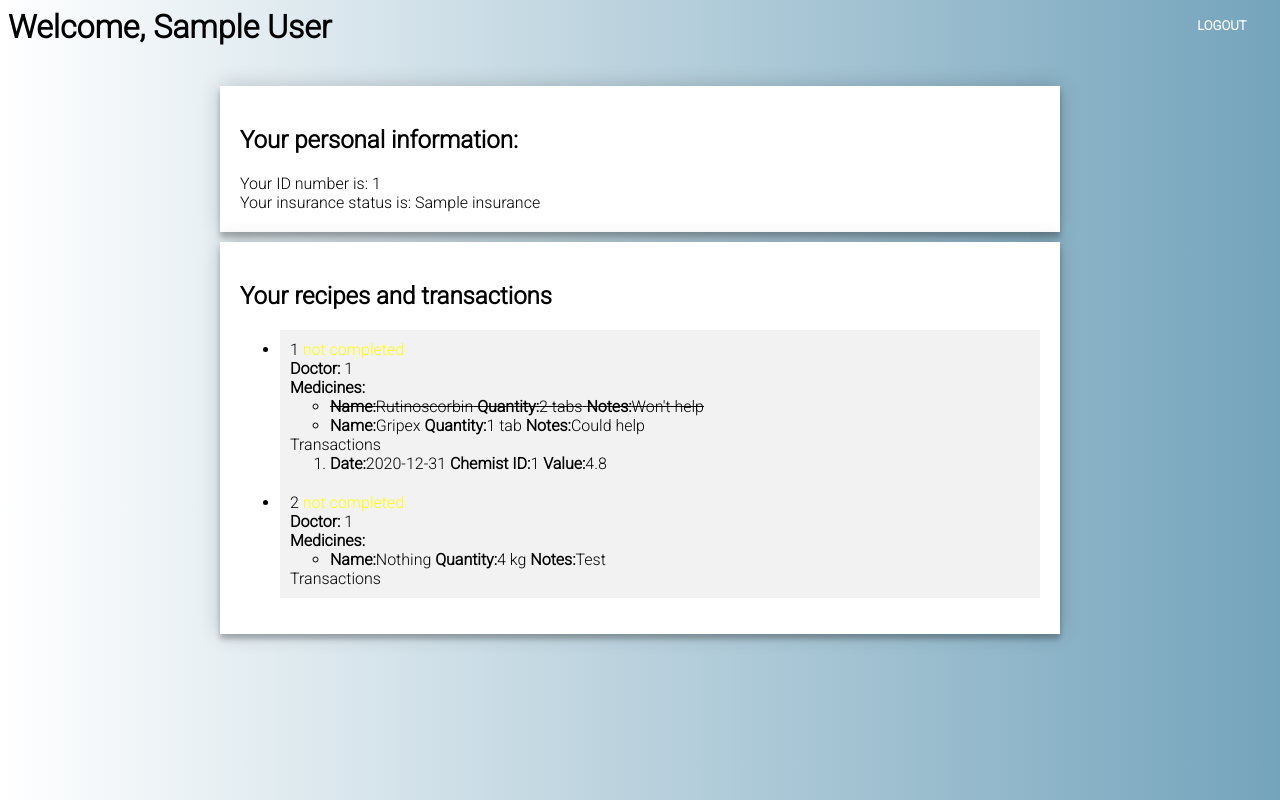
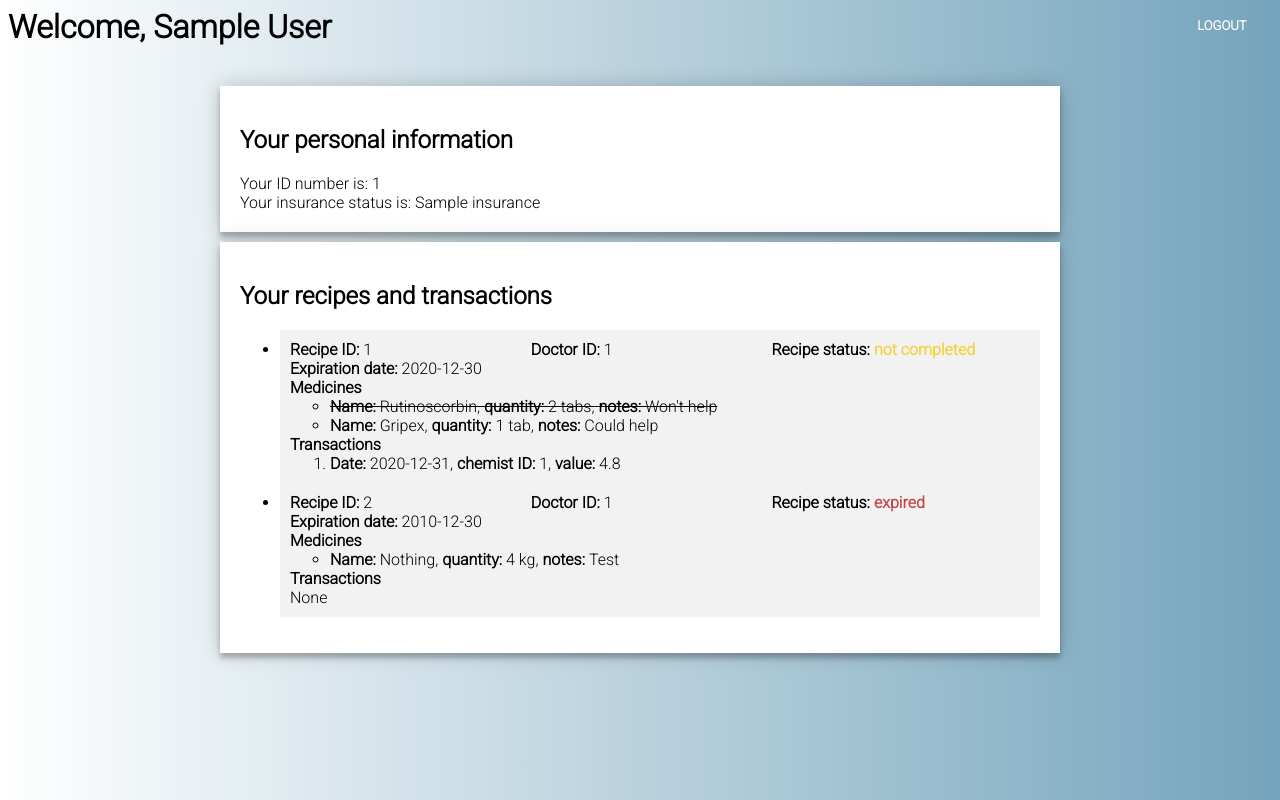
Before and after one commit to klarsongs/recipe-blockchain, a Flask app: template web-app/templates/user_page/patient.html in a window 1280 px wide. Run offline with Flask 2, Linux system fonts and the light colour scheme; the template is opened without the code that fills it: most values are stand-ins (such as "Sample title", 1, 10 or a date in 2020).

Commit message:
Modified patient panel.

```diff
--- a/web-app/static/css/login_style.css
+++ b/web-app/static/css/login_style.css
@@ -1,5 +1,9 @@
 @import url(https://fonts.googleapis.com/css?family=Roboto:300);
 @import url('https://fonts.googleapis.com/css?family=Lobster');
+
+body {
+    cursor: default;
+}
 
 label, input {
     display: block;
--- a/web-app/static/js/patient_script.js
+++ b/web-app/static/js/patient_script.js
@@ -18,7 +18,7 @@ $(document).ready(function() {
     ];
     recipes.push(test_recipe);
     var test_recipe2 = [
-    	{'PrescriptionID': 3, 'RecipeID': 2, 'DoctorID': 1, 'PatientID': 1, 'Medicine': 'Nothing', 'MedicineQuantity': '4 kg', 'ExpirationDate': '2020-12-30', 'Note': "Test"}
+    	{'PrescriptionID': 3, 'RecipeID': 2, 'DoctorID': 1, 'PatientID': 1, 'Medicine': 'Nothing', 'MedicineQuantity': '4 kg', 'ExpirationDate': '2010-12-30', 'Note': "Test"}
     ];
     recipes.push(test_recipe2);
 
@@ -49,6 +49,7 @@ $(document).ready(function() {
 
         // assign recipe ID
         tmpl.querySelector('.recipe-id').innerText = recipe[0].RecipeID;
+        tmpl.querySelector('.expiration-date').innerText = recipe[0].ExpirationDate;
 
         // Iterate through recipe to check if all prescribed medicines are bought
         var closedTrans = 0;
@@ -62,17 +63,17 @@ $(document).ready(function() {
 		    }
         }
         var recipeClosed = (closedTrans == recipe.length);
-
+        tmpl.querySelector('.recipe-status').style.fontWeight = "bold";
         // chceck the recipe status
         if(local_time > recipe[0].ExpirationDate) {
             tmpl.querySelector('.recipe-status').innerText = "expired";
-            tmpl.querySelector('.recipe-status').style.color = "red";
+            tmpl.querySelector('.recipe-status').style.color = "#c44646";
         } else if (recipeClosed) {
             tmpl.querySelector('.recipe-status').innerText = "completed";
-            tmpl.querySelector('.recipe-status').style.color = "green";
+            tmpl.querySelector('.recipe-status').style.color = "#509b80";
         } else {
             tmpl.querySelector('.recipe-status').innerText = "not completed";
-            tmpl.querySelector('.recipe-status').style.color = "yellow";
+            tmpl.querySelector('.recipe-status').style.color = "#f4d142";
         }
 
         // check the doctor ID (probably should also show name)
@@ -93,6 +94,11 @@ $(document).ready(function() {
             tmpl_medicine_list.querySelector('.medicine-name').innerText = prescription.Medicine;
             tmpl_medicine_list.querySelector('.medicine-quantity').innerText = prescription.MedicineQuantity;
             tmpl_medicine_list.querySelector('.medicine-notes').innerText = prescription.Note;
+
+            tmpl_medicine_list.querySelector('.medicine-name').innerHTML += ',';
+            if(prescription.Note !== ''){
+                tmpl_medicine_list.querySelector('.medicine-quantity').innerHTML += ',';
+            }
 
             // check if medicine is in the medicine list of transaction
             // if it is in the transaction, then marked as already bought
@@ -124,6 +130,11 @@ $(document).ready(function() {
         // now create list of transactions for a given recipe
 
         var transactionList = tmpl.querySelector('.transaction-list');
+
+        if(transactions_arr.length === 0) {
+            $('.transactions #empty_info').hide();
+        }
+
         for(var n = 0; n < transactions_arr.length; n++) {
             var transaction = transactions_arr[n];
 
@@ -132,6 +143,9 @@ $(document).ready(function() {
             tmpl_transaction_list.querySelector('.date').innerText = transaction.TransactionDate;
             tmpl_transaction_list.querySelector('.chemist-id').innerText = transaction.ChemistID;
             tmpl_transaction_list.querySelector('.value').innerText = transaction.MedicineValue;
+
+            tmpl_transaction_list.querySelector('.date').innerHTML += ',';
+            tmpl_transaction_list.querySelector('.chemist-id').innerHTML += ',';
 
             // append the li of transaction to the list
             transactionList.appendChild(tmpl_transaction_list);
--- a/web-app/templates/user_page/patient.html
+++ b/web-app/templates/user_page/patient.html
@@ -3,6 +3,7 @@
         <script src="https://ajax.aspnetcdn.com/ajax/jQuery/jquery-3.3.1.min.js"></script>
         <link rel="stylesheet" type="text/css" href="static/css/login_style.css">
         <link rel="stylesheet" type="text/css" href="static/css/doctor_style.css">
+        <link rel="stylesheet" type="text/css" href="static/css/patient_style.css">
         <script src="static/js/main_script.js"></script>
         <script src="static/js/patient_script.js"></script>
     </head>
@@ -12,41 +13,43 @@
             <div id="recipe-template">
                 <li class="recipe">
                     <div class="recipe-title">
-                        <span class="recipe-id"></span>
-                        <span class="recipe-status"></span>
+                        <div class="wrapper id"><span class="label">Recipe ID: </span><span class="recipe-id"></span></div>
+                        <div class="wrapper"><span class="label">Doctor ID: </span><span class="doctor-id"></span></div>
+                        <div class="wrapper"><span class="label">Recipe status: </span><span class="recipe-status"></span></div>
+                        <div class="wrapper"><span class="label">Expiration date: </span><span class="expiration-date"></span></div>
                     </div>
-                    <div class="doctor-data">
-                        <span class=label>Doctor:</span>
-                        <span class="doctor-id"></span>
-                    </div>
+                    <div class="content">
+
                         <div class="medicines">
-                        <span class=label>Medicines:</span>
+                            <span class="label medicines-list">Medicines</span>
                             <ul class="medicine-list">
                                 <!-- MEDICINE-LIST TEMPLATE -->
                             </ul>
                         </div>
-                    <div class="transactions">
-                        Transactions
+                        <div class="transactions" id="transaction-section">
+                            <span class="label medicines-list">Transactions</span>
+                            <div id="empty_info">None</div>
                             <ol class="transaction-list">
                                 <!-- TRANSACTION LIST TEMPLATE -->
                             </ol>
+                        </div>
                     </div>
                 </li>
             </div>
 
             <div id="medicine-list-template">
                 <li class="medicine">
-                    <span class=label>Name:</span><span class="medicine-name"></span>
-                    <span class=label>Quantity:</span><span class="medicine-quantity"></span>
-                    <span class=label>Notes:</span><span class="medicine-notes"></span>
+                    <span class=label>Name: </span><span class="medicine-name"></span>
+                    <span class=label>quantity: </span><span class="medicine-quantity"></span>
+                    <span class=label>notes: </span><span class="medicine-notes"></span>
                 </li>
             </div>
 
             <div id="transaction-list-template">
                 <li class="transaction">
-                    <span class=label>Date:</span><span class="date"></span>
-                    <span class=label>Chemist ID:</span><span class="chemist-id"></span>
-                    <span class=label>Value:</span><span class="value"></span>
+                    <span class=label>Date: </span><span class="date"></span>
+                    <span class=label>chemist ID: </span><span class="chemist-id"></span>
+                    <span class=label>value: </span><span class="value"></span>
                 </li>
             </div>
 
@@ -56,7 +59,7 @@
             <button id="logout" style="float: right">Logout</button>
             <h1>Welcome, {{FirstName}} {{LastName}}</h1> <br/>
             <div id="personal_info" class="section">
-                <h2>Your personal information:</h2>
+                <h2>Your personal information</h2>
                 Your ID number is: {{id}} <br>
                 Your insurance status is: {{insurance}}
             </div>
```
Lines whose indentation alone changed are shown as unchanged.
